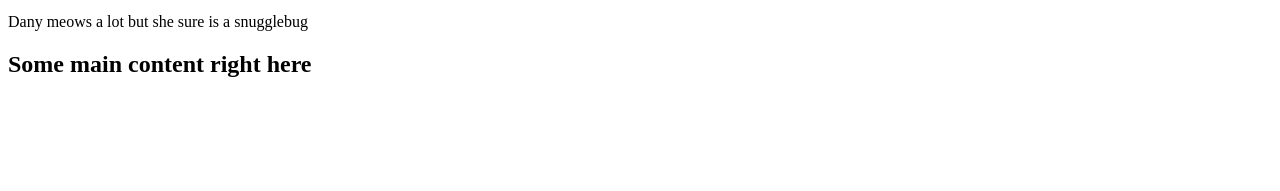
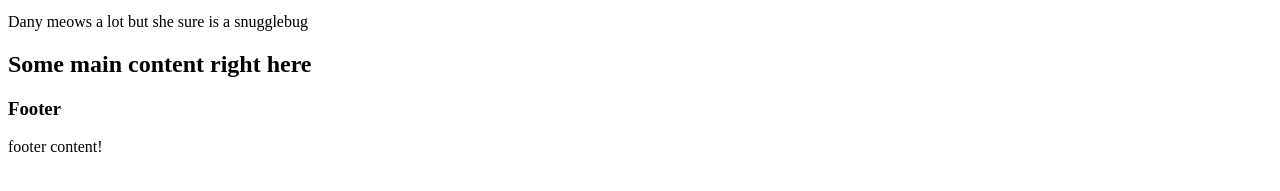
Before and after one commit to melpeto/git-branching-lesson, a plain HTML site: page index.html in a window 1280 px wide. Shown: the part 119-310 px from the top of the page. Drawn offline with Linux system fonts and the light colour scheme.

Commit message:
create footer

```diff
--- a/index.html
+++ b/index.html
@@ -22,5 +22,10 @@
       <h2>Some main content right here</h2>
     </section>
   </main>
+
+  <footer>
+    <h3>Footer</h3>
+    <p>footer content!</p>
+  </footer>
 </body>
 </html>
```
